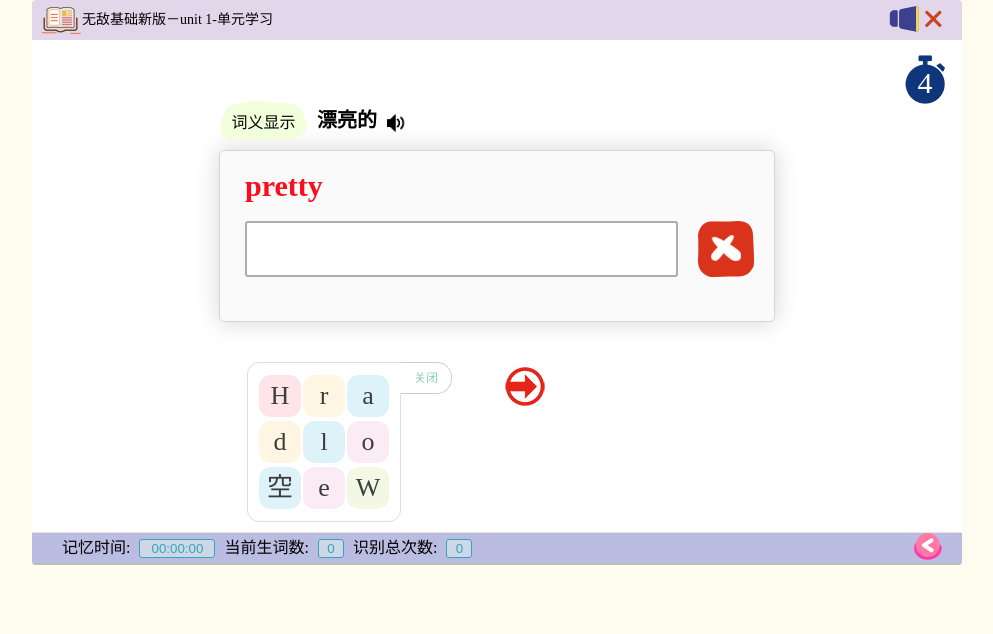
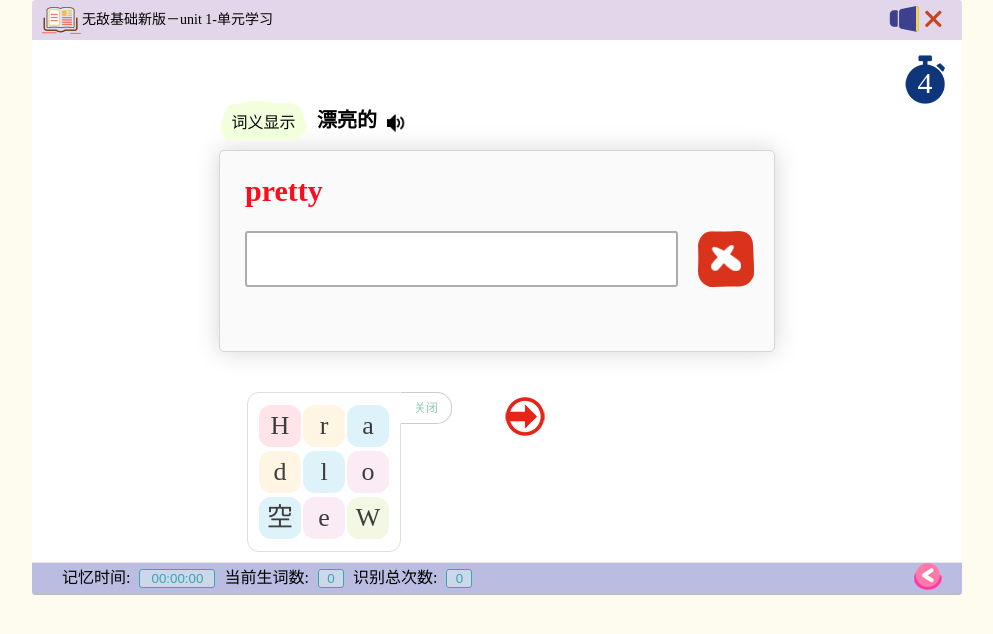
Before and after one commit to dwwangzz/front-study, a plain HTML site: page html+css/other/舒尔特方格/舒尔特方格.html in a window 1280 px wide. Shown: the whole page, without its empty margins (143-1136 px from the left). Drawn offline with nearby package versions, Linux system fonts and the light colour scheme.

Commit message:
美化样式，修改样式兼容性

```diff
--- a/html+css/other/舒尔特方格/css/shuerte.css
+++ b/html+css/other/舒尔特方格/css/shuerte.css
@@ -177,7 +177,7 @@ a {
     width: 600px;
     height: auto;
     overflow: hidden;
-    border: 0px solid red;
+    border: 0 solid red;
     margin: auto;
     text-align: center;
 }
@@ -198,10 +198,12 @@ a {
 
 .words_yw {
     font-size: 30px;
+    line-height: 40px;
     color: #fc0d1b;
     text-align: left;
     margin-left: 25px;
-    border: 0px solid red;
+    border: 0 solid red;
+    word-wrap: break-word;
     float: left;
     width: 500px;
     margin-top: 20px;
@@ -213,10 +215,19 @@ a {
     margin-left: 20px;
     margin-top: 20px;
     height: 56px;
-    border: 0px solid red;
+    border: 0 solid red;
     float: left;
     width: 56px;
+    cursor: pointer;
     background: url(../img/tex_false.png) no-repeat;
+}
+
+.words_true:hover {
+    opacity: 0.8;
+}
+
+.words_true:active {
+    box-shadow: 0 0 25px #D5D5D5;
 }
 
 .words_false {
@@ -225,6 +236,7 @@ a {
     text-align: left;
     margin-left: 20px;
     margin-top: 10px;
+    cursor: pointer;
     background: url(../img/tex_false.png) no-repeat;
 }
 
@@ -232,9 +244,9 @@ a {
     display: table;
     width: 554px;
     color: #666;
-    height: 170px;
+    min-height: 170px;
     background-color: #FAFAFA;
-    box-shadow: 0px 0px 25px #D5D5D5;
+    box-shadow: 0 0 25px #D5D5D5;
     font-weight: bold;
     font-size: 20px;
     border: solid 1px #D5D5D5;
@@ -244,6 +256,7 @@ a {
     text-align: center;
     margin-top: 10px;
     margin-bottom: 40px;
+    padding-bottom: 30px;
 }
 
 
@@ -275,7 +288,7 @@ a {
     background: url(../img/lm_volume.png) no-repeat;
     width: 22px;
     height: 22px;
-    border: 0px solid red;
+    border: 0 solid red;
     background-size: 20px 20px;
     margin-top: 13px;
 }
@@ -299,7 +312,7 @@ a {
     width: 100%;
     height: auto;
     overflow: hidden;
-    border: 0px solid red;
+    border: 0 solid red;
     margin: auto;
 }
 
--- a/html+css/other/舒尔特方格/舒尔特方格.html
+++ b/html+css/other/舒尔特方格/舒尔特方格.html
@@ -34,8 +34,7 @@
                 <div class="words_yw">pretty</div>
                 <input class="words" v-model="word">
                 <div class="words_true"></div>
-
-
+                <div class="clear"></div>
             </div>
             <div class="lm_info3">
                 <div class="shuerte" id="shuerte">
```
